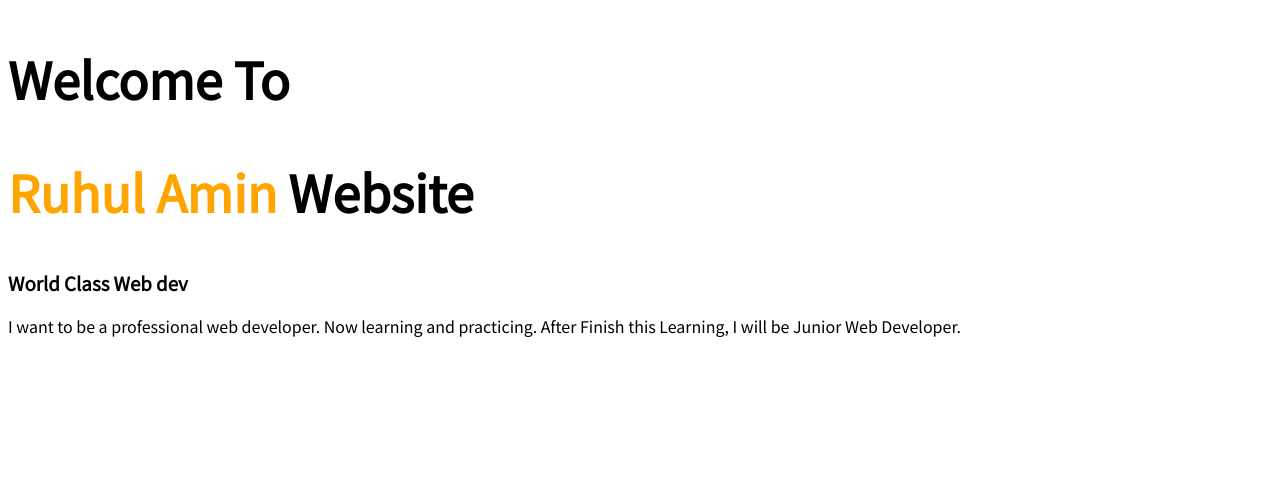
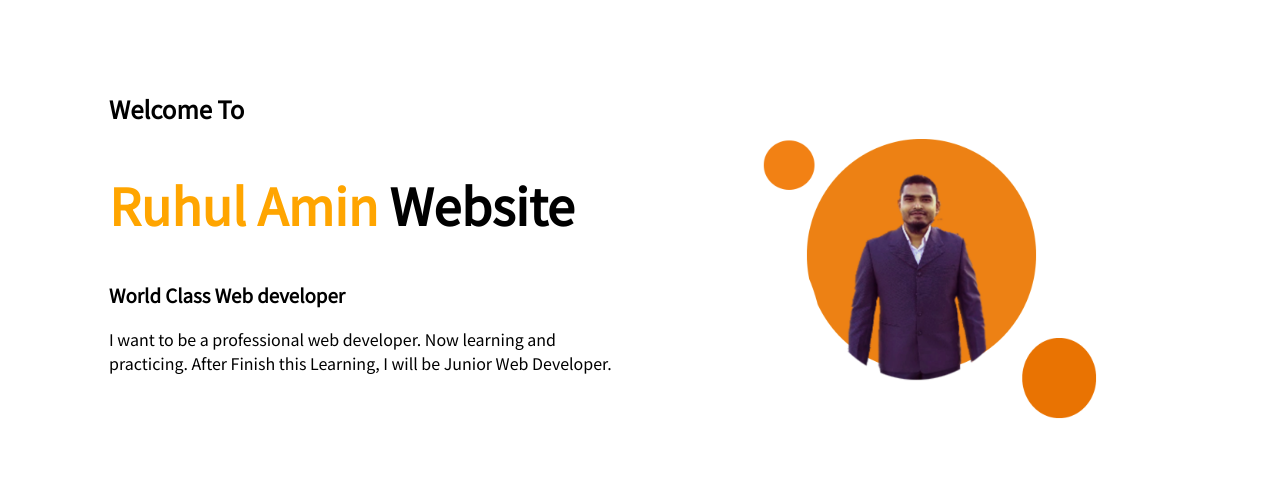
Before and after one commit to ruhul4159/web-portfolio, a plain HTML site: page index.html in a window 1280 px wide. Drawn offline with Linux system fonts and the light colour scheme.

Commit message:
Top Section

```diff
--- a/index.html
+++ b/index.html
@@ -9,11 +9,19 @@
     <link rel="stylesheet" href="style.css">
 </head>
 <body>
-    <h2>Welcome To</h2>
-    <h2><span class="name-highlight">Ruhul Amin</span> Website</h2>
-    <h3>World Class Web dev</h3>
-    <p>I want to be a professional web developer. Now learning and practicing.
-        After Finish this Learning, I will be Junior Web Developer.
-    </p>
+    <section>
+    <div class="half-width">
+        <h1>Welcome To</h1>
+        <h2><span class="name-highlight">Ruhul Amin</span> Website</h2>
+        <h3>World Class Web developer</h3>
+        <p>I want to be a professional web developer. Now learning and practicing.
+            After Finish this Learning, I will be Junior Web Developer. </p>
+    </div>
+    <div class="half-width">
+        <img src="img/r copy.png" alt="Hero">
+    </div>
+
+    </section>
+
 </body>
 </html>
--- a/style.css
+++ b/style.css
@@ -7,3 +7,13 @@ h2{
 .name-highlight{
     color: orange;
 }
+.half-width{
+    width: 40%;
+    float: left;
+    margin-left: 5%;
+    margin-top: 5%;
+    padding-left: 3%;
+}
+.half-width img{
+    width: 80%;
+}
```
Also changed, not shown: img/amin871 (3).png (added), img/r copy.png (added).
